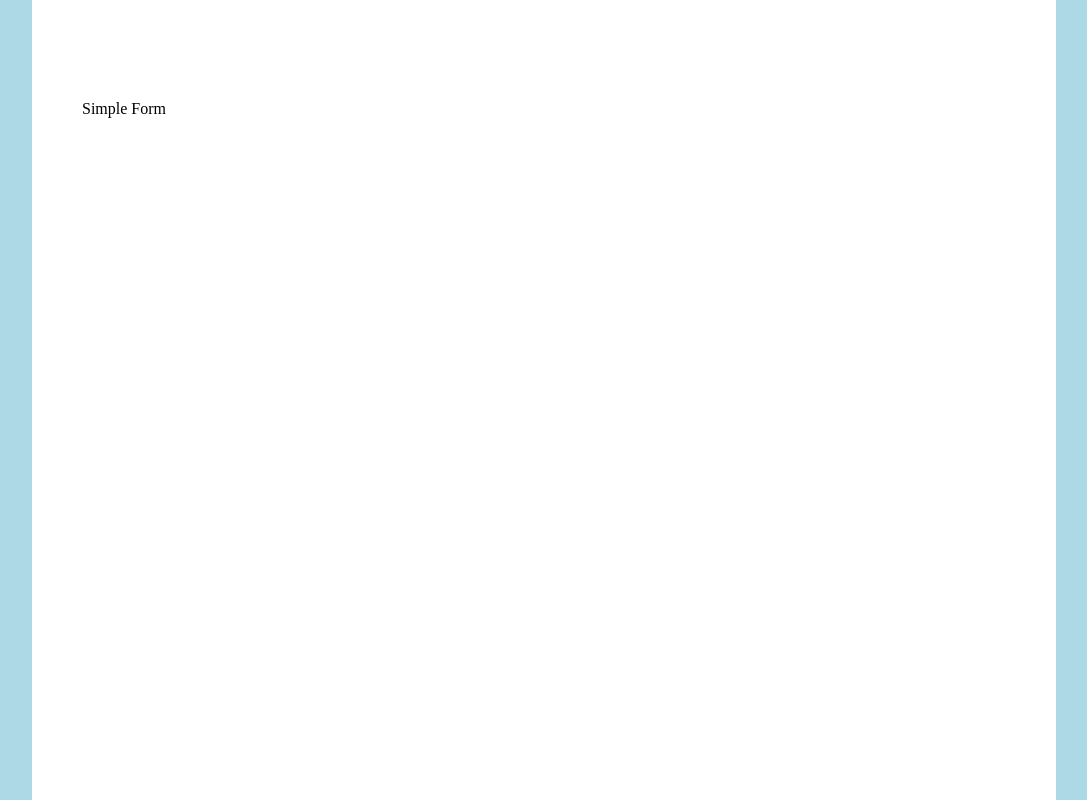
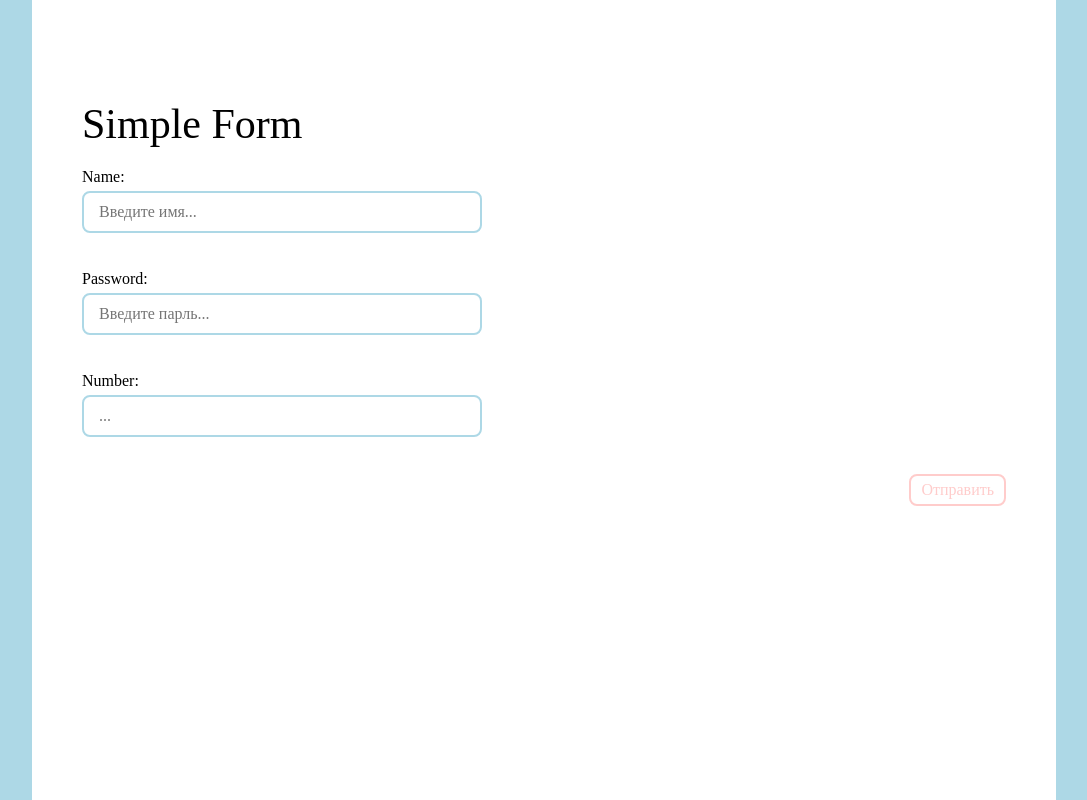
Before and after one commit to neverFeltAlive/vue-form-options, a Vue app: page / in a window 1280 px wide. Shown: the whole page, without its empty margins (96-1183 px from the left). Built offline with nearby package versions, Linux system fonts and the light colour scheme.

Commit message:
added input logic

```diff
--- a/src/App.vue
+++ b/src/App.vue
@@ -16,7 +16,6 @@ export default {
 
 <style lang="scss" scoped>
 .container {
-  display: flex;
   max-width: 1024px;
   margin: 0 auto;
   background: white;
--- /dev/null
+++ b/src/components/CustomInput.vue
@@ -0,0 +1,94 @@
+<template>
+  <div class="custom-input">
+    <label :for="name">{{ label }}:</label>
+    <input
+        class="custom-input__input"
+        :class="{ error: !!errorMessage }"
+        :name="name"
+        :type="type"
+        :value="modelValue" @input="$emit('update:modelValue', $event.target.value)"
+        :placeholder="placeholder"
+        @blur="onBlur"
+    >
+    <div class="custom-input__error" v-fade="!isValid && errorMessage">{{ errorMessage }}</div>
+  </div>
+</template>
+
+<script>
+export default {
+  props: {
+    modelValue: {
+      type: String,
+      required: true,
+    },
+    type: {
+      type: String,
+      required: true,
+    },
+    name: {
+      type: String,
+      required: true,
+    },
+    label: {
+      type: String,
+      required: true
+    },
+    isValid: {
+      type: Boolean,
+      required: true,
+    },
+    validate: {
+      required: true
+    },
+    placeholder: {
+      default: '...',
+    },
+  },
+  emits: ['update:modelValue', 'update:isValid'],
+  data(){
+    return {
+      errorMessage: null
+    };
+  },
+  methods: {
+    onBlur(event){
+      const value = event.target.value;
+      const error = this.validate(value);
+
+      this.errorMessage = value.length === 0 ? '' : error;
+      this.$emit('update:isValid', !error);
+    }
+  }
+};
+</script>
+
+<style lang="scss" scoped>
+@import "@utils/vars.scss";
+
+.custom-input {
+  display: flex;
+  flex-direction: column;
+  gap: 5px;
+  width: fit-content;
+  margin-bottom: 20px;
+
+  &__input {
+    padding: 10px 15px;
+    border: 2px solid $light-blue;
+    border-radius: 8px;
+    transition: $default-transition;
+    width: 400px;
+
+    &.error {
+      border-color: $light-red;
+    }
+  }
+
+  &__error {
+    color: $light-red;
+    font-size: 12px;
+    height: 12px;
+    transition: $default-transition;
+  }
+}
+</style>
--- a/src/components/SimpleForm.vue
+++ b/src/components/SimpleForm.vue
@@ -1,22 +1,80 @@
 <script>
+import CustomInput from "@components/CustomInput.vue";
+
 export default {
-  props: {
-    title: {
-      type: String,
-      required: true,
-    },
+  components: {
+    CustomInput,
+  },
+  props: ['title'],
+  data(){
+    return {
+      nameInput: {
+        value: '',
+        isValid: false,
+      },
+      passwordInput: {
+        value: '',
+        isValid: false,
+      },
+      numberInput: {
+        value: '',
+        isValid: false,
+      },
+    };
+  },
+  computed: {
+    isFormValid() {
+      return this.nameInput.isValid && this.passwordInput.isValid && this.numberInput.isValid;
+    }
   },
   methods: {
     submitHandler() {
+      if (!this.isFormValid) return;
+
       alert('Form Submitted');
+    },
+    validateName(value) {
+      if (value.length < 4 || value.length >= 12){
+        return "Your name should be between 4 and 12 characters";
+      }
+      return false;
+    },
+    validatePassword(value) {
+      if (value.length < 4 || value.length >= 12){
+        return "Your password should be between 4 and 12 characters";
+      }
+
+      const regExp = /[a-zA-Z0-9!@#$%^&*]/;
+      if (!regExp.test(value)) {
+        return "Your password contains unsupported symbols";
+      }
+
+      return false;
+    },
+    validateNumber(value) {
+      return value < 5 ? 'Your number should be bigger than 5' : false;
     },
   },
 };
 </script>
 
 <template>
-  <h1>{{ title }}</h1>
-  <form @submit.prevent="submitHandler"></form>
+  <custom-heading level=1>{{ title }}</custom-heading>
+  <form class="custom-form" @submit.prevent="submitHandler">
+    <custom-input type="text" v-model="nameInput.value" v-model:is-valid="nameInput.isValid" label="Name" name="name" :validate="validateName" placeholder="Введите имя..."/>
+    <custom-input type="password" v-model="passwordInput.value" v-model:is-valid="passwordInput.isValid" label="Password" name="pwd" :validate="validatePassword" placeholder="Введите парль..."/>
+    <custom-input type="number" v-model="numberInput.value" v-model:is-valid="numberInput.isValid" label="Number" name="number" :validate="validateNumber"/>
+    <custom-button :disabled="!isFormValid" class="custom-form__button">Отправить</custom-button>
+  </form>
 </template>
 
-<style scoped lang="scss"></style>
+<style scoped lang="scss">
+.custom-form {
+  display: flex;
+  flex-direction: column;
+
+  &__button {
+    align-self: flex-end;
+  }
+}
+</style>
--- /dev/null
+++ b/src/components/UI/CustomButton.vue
@@ -0,0 +1,22 @@
+<template>
+  <button class="custom-button"><slot></slot></button>
+</template>
+
+<style lang="scss" scoped>
+@import "@utils/vars.scss";
+
+.custom-button {
+  width: fit-content;
+  border: 2px solid $light-blue;
+  border-radius: 8px;
+  padding: 5px 10px;
+  color: $light-blue;
+  transition: $default-transition;
+
+  &:disabled {
+    border-color: $light-red;
+    color: $light-red;
+    pointer-events: none;
+  }
+}
+</style>
--- /dev/null
+++ b/src/components/UI/CustomHeading.vue
@@ -0,0 +1,27 @@
+<script>
+import {h} from "vue";
+
+export default {
+  props: {
+    level: {
+      type: Number,
+      required: true
+    }
+  },
+  render: function() {
+    return h('h' + this.level, {
+      class: 'custom-h'
+    }, this.$slots.default());
+  }
+};
+</script>
+
+<style lang="scss">
+h1.custom-h {
+  font-size: 42px;
+}
+
+.custom-h {
+  margin-bottom: 20px;
+}
+</style>
--- a/src/main.js
+++ b/src/main.js
@@ -1,8 +1,21 @@
 import { createApp } from 'vue';
+
+import CustomButton from '@components/UI/CustomButton.vue';
+import CustomHeading from '@components/UI/CustomHeading.vue';
 
 import '@utils/reset.css';
 
 import App from './App.vue';
 import './style.scss';
 
-createApp(App).mount('#app');
+const app = createApp(App);
+
+app
+  .component('CustomHeading', CustomHeading)
+  .component('CustomButton', CustomButton);
+
+app.directive('fade', (el, binding) => {
+  el.style.opacity = binding.value ? 1 : 0;
+});
+
+app.mount('#app');
--- a/src/utils/vars.scss
+++ b/src/utils/vars.scss
@@ -1 +1,4 @@
 $light-blue: #ADD8E6;
+$light-red: #FFCCCB;
+
+$default-transition: all 0.3s ease;
--- a/vite.config.js
+++ b/vite.config.js
@@ -2,13 +2,12 @@ import { defineConfig } from 'vite';
 
 import vue from '@vitejs/plugin-vue';
 import { join, resolve } from 'path';
-import eslintPlugin from 'vite-plugin-eslint';
 
 const rootDir = resolve(__dirname, 'src');
 
 export default defineConfig(() => {
   return {
-    plugins: [vue(), eslintPlugin()],
+    plugins: [vue()],
     resolve: {
       alias: {
         '@components': join(rootDir, 'components'),
```
Also changed, not shown: 1 other file (tests, documents, lock files or other folders).
